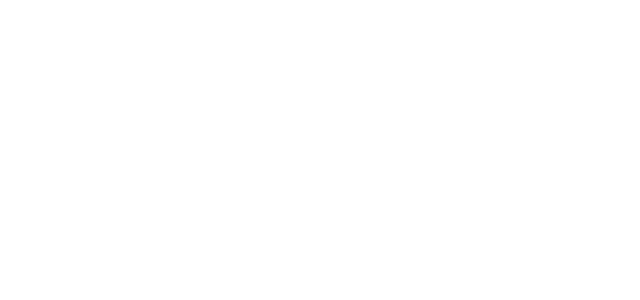
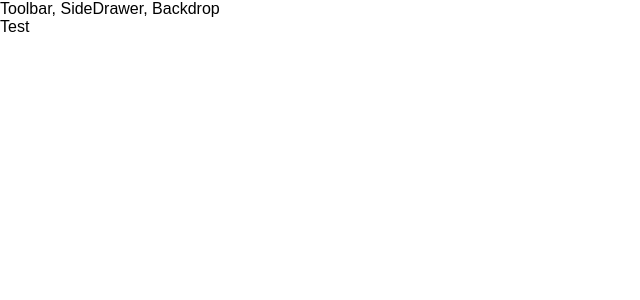
Before and after one commit to pulkit99dev/burger-builder, a React app: page / in a window 1280 px wide. Shown: the top 300 px of the page, without its empty margins (0-640 px from the left). Built offline with nearby package versions, Linux system fonts and the light colour scheme.

Commit message:
starting implementations of burger builder container

```diff
--- a/src/App.js
+++ b/src/App.js
@@ -1,11 +1,15 @@
 import React, { Component } from 'react';
+
+import Layout from './components/Layout/Layout'
 
 
 class App extends Component {
   render() {
     return (
       <div>
-
+        <Layout>
+          Test
+        </Layout>
       </div>
     );
   }
--- /dev/null
+++ b/src/components/Layout/Layout.js
@@ -0,0 +1,16 @@
+import React from 'react';
+
+import Aux from '../../hoc/Aux'
+
+const layout = (props) =>(
+    <Aux>
+    <div>
+        Toolbar, SideDrawer, Backdrop
+    </div>
+    <main>
+        {props.children}
+    </main>
+    </Aux>
+)
+
+export default layout;
--- /dev/null
+++ b/src/containers/BurgerBuilder/BurgerBuilder.js
@@ -0,0 +1 @@
+import React, { Component } from 'react' ;
--- /dev/null
+++ b/src/hoc/Aux.js
@@ -0,0 +1,3 @@
+const aux = (props) => props.children;
+
+export default aux;
--- a/src/index.css
+++ b/src/index.css
@@ -1,5 +1,5 @@
 body {
   margin: 0;
   padding: 0;
-  font-family: sans-serif;
+  font-family: 'Open-Sans', sans-serif;
 }
```
